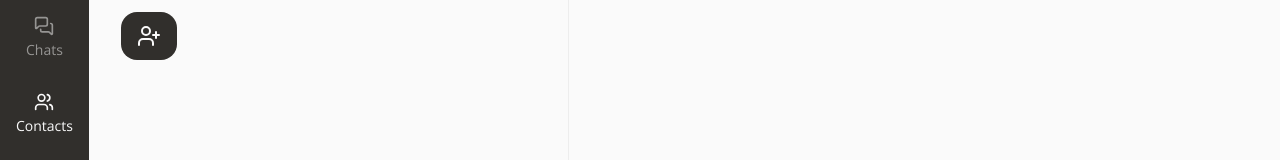
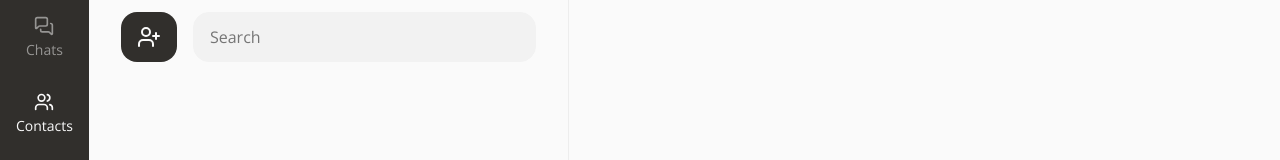
Before and after one commit to asxnah/chat, a Next.js app: page /contacts in a window 1280 px wide. Shown: the top 160 px of the page. Built offline with nearby package versions, Linux system fonts and the light colour scheme.

Commit message:
refactor: удалены лишние импорты; на странице контактов поле поиска показывается даже если контактов нет

```diff
--- a/app/chats/ui/ChatsList.tsx
+++ b/app/chats/ui/ChatsList.tsx
@@ -1,7 +1,6 @@
 import Link from "next/link";
 import { formatDateTime } from "../utils/formatter";
 import { Chat as ChatType } from "@shared-types/chat";
-import { ChevronRight } from "lucide-react";
 
 /**
  * Props for the ChatsList component.
--- a/app/contacts/page.tsx
+++ b/app/contacts/page.tsx
@@ -124,7 +124,6 @@ const ContactsPage = () => {
           {/* Search input + add contact button */}
           <div className="flex gap-4 mx-8 my-3">
             <Button content={<UserPlus className="stroke-white" />} />
-            {sortedContacts.length !== 0 && (
             <Input
               className="w-full"
               id="search"
@@ -132,7 +131,6 @@ const ContactsPage = () => {
               value={query}
               onValueChange={setQuery}
             />
-            )}
           </div>
 
           {/* Contacts list */}
```
Also changed, not shown: app/settings/model/types.ts (added). Lines whose indentation alone changed are shown as unchanged.
